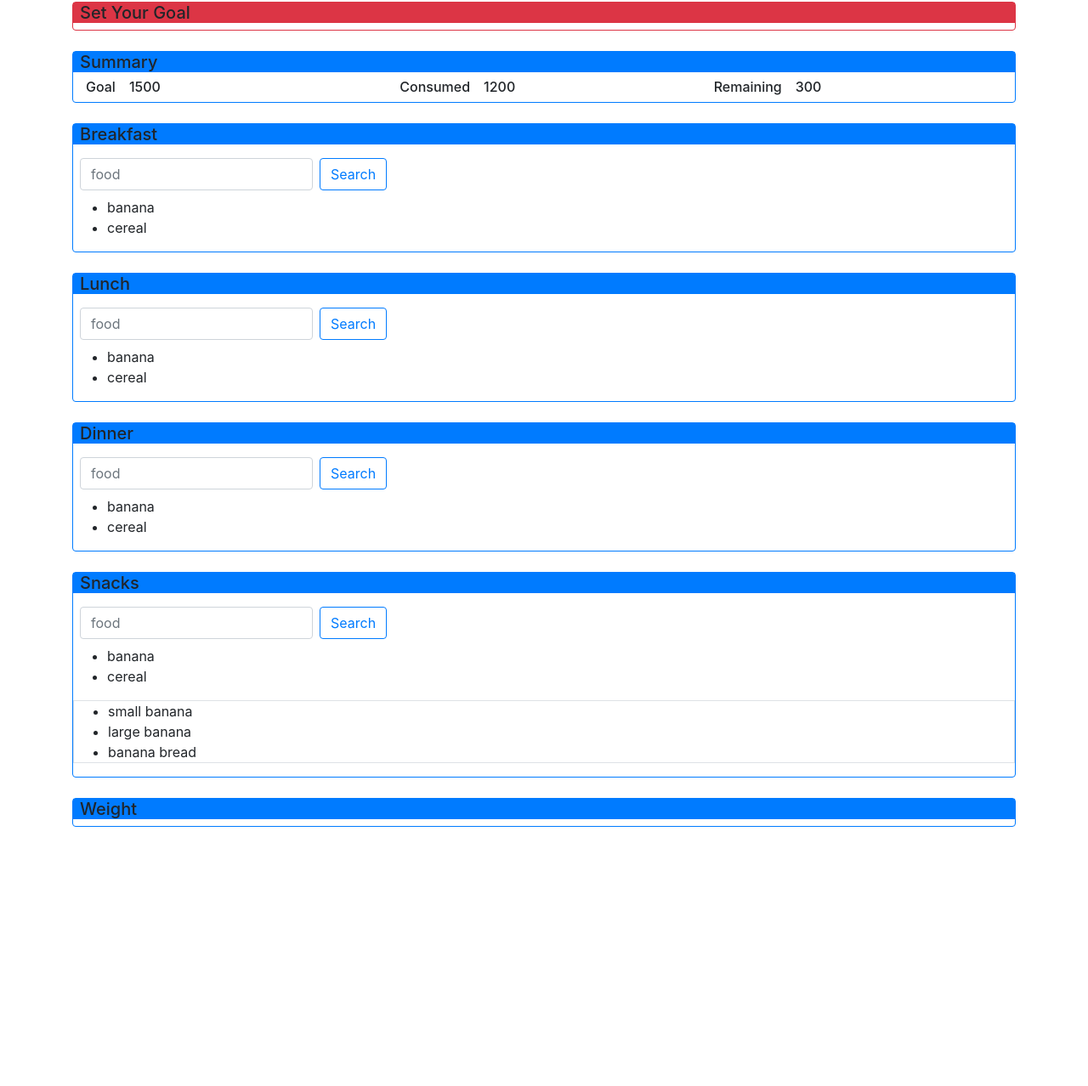
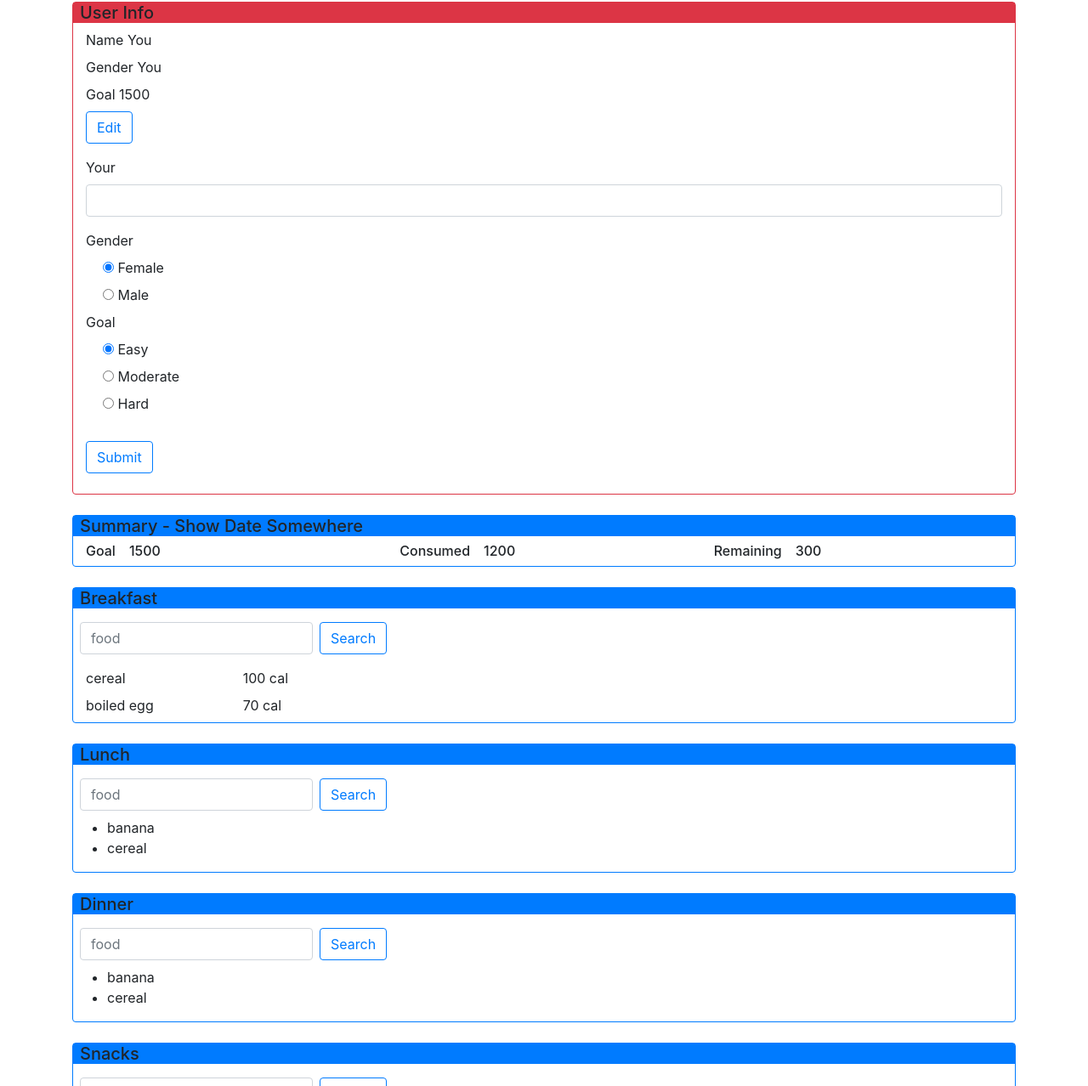
Before and after one commit to dvadz/Nutrionistas, a plain HTML site: page index.html in a window 1280 px wide. Shown: the part 214-1492 px from the top of the page at 85% size. Drawn offline with nearby package versions, Linux system fonts and the light colour scheme; no server answers.

Commit message:
added db and other stuff

```diff
--- /dev/null
+++ b/assets/javascript/app.js
@@ -0,0 +1,144 @@
+//VARIABLES
+'use strict'
+var debug = true;
+
+var nutrionistasApp = {
+    breakfast: {},
+    lunch: {},
+    dinner: {},
+    snacks: {},
+    foodItem: {
+        name: "",
+        calories: 0
+    },
+    userInfo : {
+        name: "",
+        gender: "",
+        weightLossGoal: 0,
+    },
+    isUserInfoComplete : false,
+    currentDateString : "",
+    dbRef: "",
+    listener:""
+}
+// -----------------------------------------------------
+// Initialize Firebase
+  var config = {
+    apiKey: "AIzaSyDv5rul3wHkx6ovFTUX98iifYu3szg_M4s",
+    authDomain: "nutrionista-68235.firebaseapp.com",
+    databaseURL: "https://nutrionista-68235.firebaseio.com",
+    projectId: "nutrionista-68235",
+    storageBucket: "nutrionista-68235.appspot.com",
+    messagingSenderId: "549278594473"
+  };
+  firebase.initializeApp(config);
+
+var database = firebase.database();
+
+function setupValueListener(childName) {
+    if(debug) {console.log("Function: setupValueListener")}
+
+    database.ref().child(childName).on("value", function(snapshot){
+        if(debug) {console.log("EVENT: on 'value'", snapshot, snapshot.val());}
+
+        readDatabase(snapshot.val());
+    });
+}
+
+function cancelValueListener(childName){
+    if(debug) {console.log("Function: cancelValueListener")}
+
+    if(nutrionistasApp.listener) {
+        nutrionistasApp.dbRef.off("value", nutrionistasApp.listener);
+        console.log("Turned off listener");
+        nutrionistasApp.listener = ""
+    } else {
+        console.log("No active listener");
+    }
+}
+
+function readDatabase(snapshot){
+    if(debug) {console.log("Function: readDatabase")}
+    // TODO:  if the snapshot.val() is null, do something? or nothing
+
+    // TODO: else you definitely have to do something
+}
+
+// DOCUMENT READY--------------------------
+$(document).ready(function(){
+    console.log("document is ready");
+
+    start();
+
+});
+
+// LOCALSTORAGE -----------------------------------
+function retrieveUserInfoFromLocalStorage (){
+    if(debug) {console.log("Function: retrieveUserInfo")}
+
+    nutrionistasApp.isUserInfoComplete = false;
+
+    let fromLocalStorage = localStorage.getItem("nutrionistas");
+    if(fromLocalStorage){
+        fromLocalStorage = JSON.parse(fromLocalStorage);
+        nutrionistasApp.userInfo.name = fromLocalStorage.name;
+        nutrionistasApp.userInfo.gender = fromLocalStorage.gender;
+        nutrionistasApp.userInfo.weightLossGoal = fromLocalStorage.weightLossGoal;
+        nutrionistasApp.isUserInfoComplete = true;
+        if(debug) {console.log("user info retrieval was sucessful", nutrionistasApp.userInfo)}
+    }else {
+        console.log("Missing userinfo");
+        // TODO:
+    }
+}
+
+function storeUserInfoIntoLocalStorage() {
+    if(debug) {console.log("Function: storeUserInfo")}
+
+    let forStorage = JSON.stringify(nutrionistasApp.userInfo);
+    localStorage.setItem("nutrionistas", forStorage);
+}
+
+function start (){
+    if(debug) {console.log("Function: start")}
+    //load userinfo
+    retrieveUserInfoFromLocalStorage();
+    //TODO: if missing, ask user to provide info
+    //TODO:set a timer that will alert that the current day has ended
+    //get today's date
+    getTheCurentDate();
+
+    // override
+    nutrionistasApp.currentDateString = "2019-03-21";
+    console.log("Date override:", nutrionistasApp.currentDateString);
+
+    // TODO:setup if a food diary for today already exists in the db
+    nutrionistasApp.dbRef = database.ref().child(nutrionistasApp.currentDateString);
+
+    //cancel any existing 'value' event listener
+    cancelValueListener();
+
+    //set a 'value' event listener for today's date
+    setupValueListener(nutrionistasApp.currentDateString);
+
+}
+
+function getTheCurentDate(){
+    if(debug) {console.log("Function: getTheCurentDate")}
+    let theDate, year, month, day;
+
+    theDate = new Date();
+    year = theDate.getFullYear();
+    month = theDate.getMonth() + 1;
+    day = theDate.getDate();
+
+    //make sure that the month and day are 2 digits long
+    if(month<10){
+        month = '0' + month;
+    }
+    if(day<10){
+        day = '0' + day;
+    }
+    nutrionistasApp.currentDateString = `${year}-${month}-${day}`;
+    console.log("nutrionistasApp.currentDateString", nutrionistasApp.currentDateString);
+}
--- a/index.html
+++ b/index.html
@@ -4,22 +4,75 @@
     <meta charset="UTF-8">
     <meta name="viewport" content="width=device-width, initial-scale=1.0">
     <meta http-equiv="X-UA-Compatible" content="ie=edge">
+    <!-- Bootstrap -->
     <link rel="stylesheet" href="https://stackpath.bootstrapcdn.com/bootstrap/4.3.1/css/bootstrap.min.css" integrity="sha384-ggOyR0iXCbMQv3Xipma34MD+dH/1fQ784/j6cY/iJTQUOhcWr7x9JvoRxT2MZw1T" crossorigin="anonymous">
-    <scriptsrc="https://code.jquery.com/jquery-3.3.1.min.js"integrity="sha256-FgpCb/KJQlLNfOu91ta32o/NMZxltwRo8QtmkMRdAu8="crossorigin="anonymous"></script>
+    <!-- jQuery -->
+    <script src="https://code.jquery.com/jquery-3.3.1.min.js" integrity="sha256-FgpCb/KJQlLNfOu91ta32o/NMZxltwRo8QtmkMRdAu8=" crossorigin="anonymous"></script>
     <link rel="stylesheet" href="./assets/css/styles.css">
-    <!-- <script src="./assets/javascript/app.js"></script> -->
+    <!-- Firebase -->
+    <script src="https://www.gstatic.com/firebasejs/4.12.0/firebase.js"></script>
+    <script src="./assets/javascript/app.js"></script>
     <title>Nutrionistas</title>
 </head>
 <body>
     <div class="container">
-        <div class="jumbotron text-center"><h1> Nutrionista</h1></div>
-        <!-- GOALS -->
+        <div class="jumbotron text-center"><h1> Nutrionistas</h1></div>
+        <!-- USER INFO -->
         <div class="section border border-danger rounded my-4 goal">
-            <h5 class="heading bg-danger px-2 px-2">Set Your Goal</h5>
+            <h5 class="heading bg-danger px-2 px-2">User Info</h5>
+            <!-- displays current user info -->
+            <div id="user-info-display" class="container mb-3">
+                <div>
+                    <label>Name</label> <span id="name-display">You</span>
+                </div>
+                <div>
+                    <label>Gender</label> <span id="gender-display">You</span>
+                </div>
+                <div>
+                    <label>Goal</label> <span id="goal-display">1500</span>
+                </div>
+                <button id="edit-button" class="btn btn-outline-primary">Edit</button>
+            </div>
+            <!-- edit user info -->
+            <div id="user-info-input" class="container" >
+                <form>
+                    <div class="form-group">
+                        <label>Your</label>
+                        <input id="name-input" class="form-control" type="text"></input>
+                    </div>
+                    <div>
+                        <label>Gender</label>
+                        <div class="form-check">
+                            <input id="gender1" type="radio" name="gender" checked></input>
+                            <label>Female</label>
+                        </div>
+                        <div class="form-check">
+                            <input id="gender2" type="radio" name="gender"></input>
+                            <label>Male</label>
+                        </div>
+                    </div>
+                    <div>
+                        <label>Goal</label>
+                        <div class="form-check">
+                            <input id="goal-easy" type="radio" name="goal" checked></input>
+                            <label>Easy</label>
+                        </div>
+                        <div class="form-check">
+                            <input id="goal-mod" type="radio" name="goal"></input>
+                            <label>Moderate</label>
+                        </div>
+                        <div class="form-check">
+                            <input id="goal-hard" type="radio" name="goal"></input>
+                            <label>Hard</label>
+                        </div>
+                    </div>
+                    <button id="submit-button" class="btn btn-outline-primary my-4">Submit</button>
+                </form>
+            </div>
         </div>
         <!-- SUMMARY -->
         <div class="section border border-primary rounded my-4 summary">
-            <h5 class="heading bg-primary px-2">Summary</h5>
+            <h5 class="heading bg-primary px-2">Summary - Show Date Somewhere</h5>
             <div class="container">
                 <div class="row">
                     <div class="col-12 col-sm-4"><h6>Goal<span id="goal-display" class="px-3">1500</span></h6></div>
@@ -33,52 +86,60 @@
             <h5 class="heading bg-primary px-2">Breakfast</h5>
             <form class="form-inline pl-2">
                 <input id="breakfast-input" class="form-control mr-2" placeholder="food" aria-label="Search">
-                <button class="btn btn-outline-primary my-2" type="submit">Search</button>
+                <button id="breakfast-button" class="btn btn-outline-primary my-2" type="submit">Search</button>
             </form>
-            <div id="breakfast-display"></div>
-            <ul>
-                <li>banana </li>
-                <li>cereal</li>
-            </ul>
+            <div id="breakfast-display" class="container">
+                <div class="row my-2">
+                    <div class="col-6 col-sm-2">cereal</div>
+                    <div class="col-6 col-sm-2">100 cal</div>
+                </div>
+                <div class="row my-2">
+                    <div class="col-6 col-sm-2">boiled egg</div>
+                    <div class="col-6 col-sm-2">70 cal</div>
+                </div>
+            </div>
         </div>
         <!-- LUNCH -->
         <div class="section border border-primary rounded my-4 lunch">
             <h5 class="heading bg-primary px-2">Lunch</h5>
             <form class="form-inline pl-2">
                     <input id="lunch-input" class="form-control mr-2" placeholder="food" aria-label="Search">
-                    <button class="btn btn-outline-primary my-2" type="submit">Search</button>
+                    <button id="lunch-button" class="btn btn-outline-primary my-2" type="submit">Search</button>
                 </form>
-                <div id="lunch-display"></div>
+                <div id="lunch-display">
                     <ul>
                         <li>banana</li>
                         <li>cereal</li>
                     </ul>
+                </div>
             </div>
         <!-- DINNER -->
         <div class="section border border-primary rounded my-4 dinner">
             <h5 class="heading bg-primary px-2">Dinner</h5>
             <form class="form-inline pl-2">
                 <input id="dinner-input" class="form-control mr-2" placeholder="food" aria-label="Search">
-                <button class="btn btn-outline-primary my-2" type="submit">Search</button>
+                <button id="dinner-button" class="btn btn-outline-primary my-2" type="submit">Search</button>
             </form>
-            <div id="dinner-display"></div>
+            <div id="dinner-display">
                 <ul>
                     <li>banana </li>
                     <li>cereal</li>
                 </ul>
+            </div>
         </div>
         <!-- SNACKS -->
         <div class="section border border-primary rounded my-4 snacks">
             <h5 class="heading bg-primary px-2">Snacks</h5>
             <form class="form-inline pl-2">
                 <input id="snack-input" class="form-control mr-2" placeholder="food" aria-label="Search">
-                <button class="btn btn-outline-primary my-2 my-2" type="submit">Search</button>
+                <button id="snacks-button" class="btn btn-outline-primary my-2 my-2" type="submit">Search</button>
             </form>
-            <div id="snack-display"></div>
+            <div id="snack-display">
                 <ul>
                     <li>banana </li>
                     <li>cereal</li>
                 </ul>
+            </div>
             <div class="search-list">
                 <ul class="border">
                     <li>small banana</li>
@@ -92,7 +153,6 @@
             <h5 class="heading bg-primary px-2">Weight</h5>
         </div>
     </div>
-    <script src="https://cdnjs.cloudflare.com/ajax/libs/Chart.js/2.7.3/Chart.bundle.min.js"></script>
-    <canvas id="lineChart" width="400px" height="400px"></canvas>
+
 </body>
 </html>
```
Lines whose indentation alone changed are shown as unchanged.
